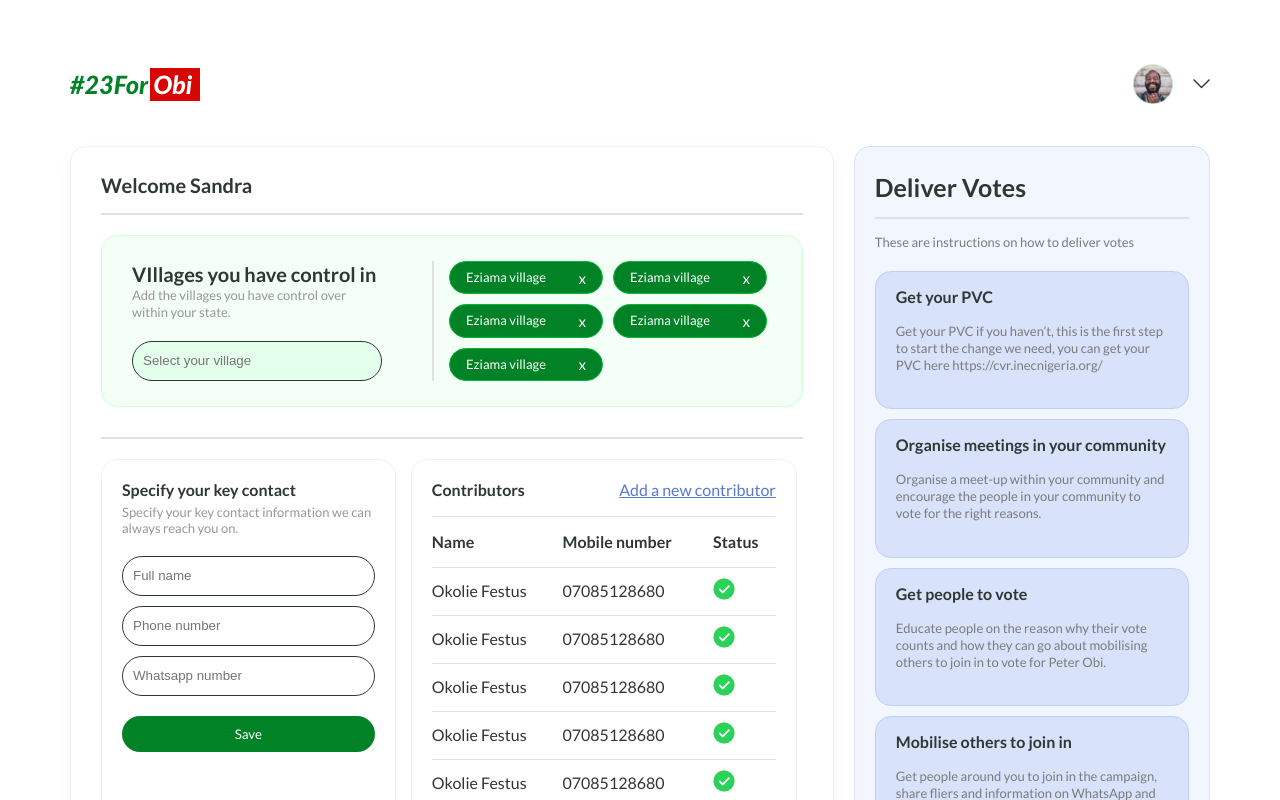
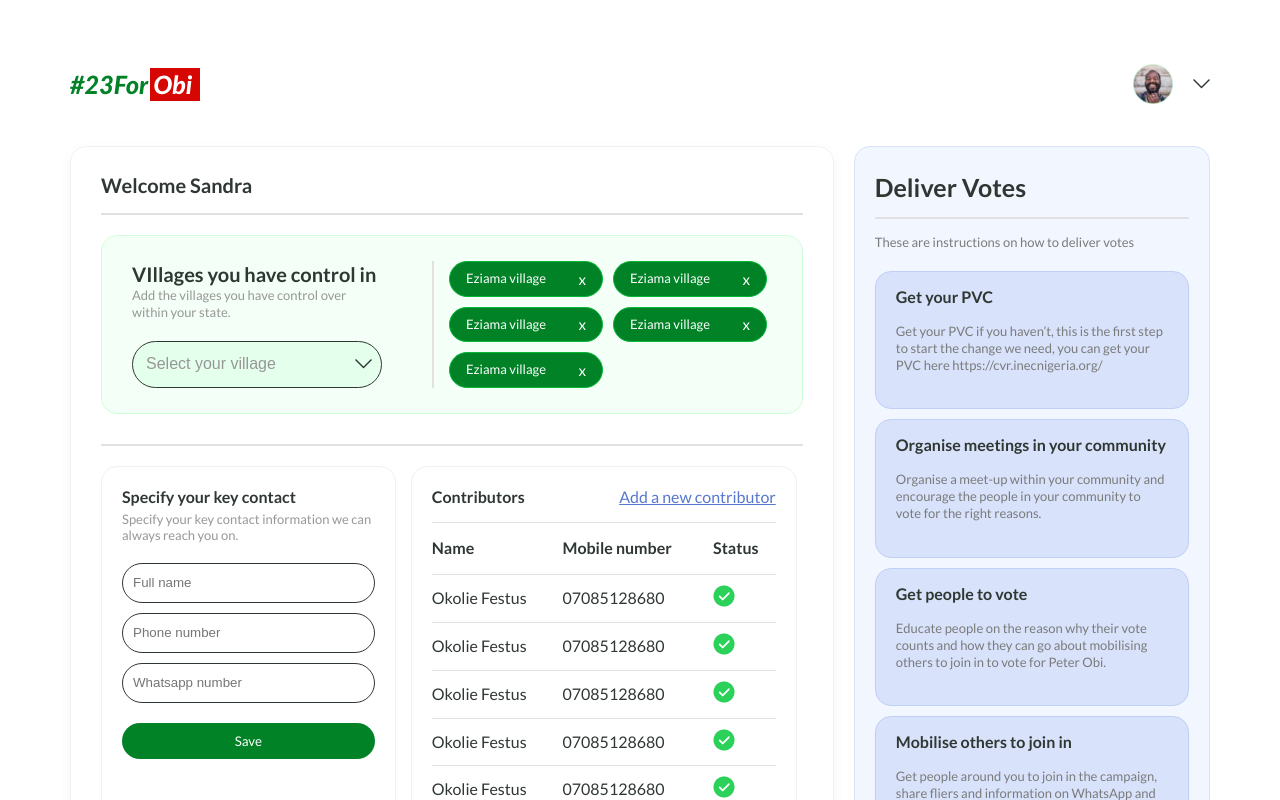
Before and after one commit to obidient/23ForObiApi, a Next.js app in the folder frontend/: page /dashboard in a window 1280 px wide. Shown: the top 800 px of the page. Built offline with nearby package versions, Linux system fonts and the light colour scheme.

Commit message:
created selectinput component

```diff
--- a/frontend/components/Dashboard/DashboardMain.js
+++ b/frontend/components/Dashboard/DashboardMain.js
@@ -1,6 +1,8 @@
 import styles from './Styles.module.scss';
+import Image from 'next/image';
+
 import status_check from '../../assets/status_check.png';
-import Image from 'next/image';
+import caret_down from '../../assets/caret_down.png';
 
 const DashboardMain = () => {
   return (
@@ -11,8 +13,19 @@ const DashboardMain = () => {
         <div className={styles.village_control__input}>
           <h3>VIllages you have control in</h3>
           <p>Add the villages you have control over within your state.</p>
-          <div className={styles.input}>
-            <input type="text" placeholder="Select your village" />
+          <div class={styles.input}>
+            <select>
+              <option selected disabled hidden>
+                Select your village
+              </option>
+              <option>Option 2</option>
+              <option>Option 3</option>
+              <option>Option 4</option>
+              <option>Option 5</option>
+            </select>
+            <div className={styles.img}>
+              <Image src={caret_down} />
+            </div>
           </div>
         </div>
         <div className={styles.village_control__outputs}>
--- a/frontend/components/Dashboard/Styles.module.scss
+++ b/frontend/components/Dashboard/Styles.module.scss
@@ -265,3 +265,47 @@
         }
     }
 }
+
+////////SELECT INPUT ////////////
+.input {
+    margin-top: 2rem;
+    position: relative;
+    select {
+        background-color: #0563af;
+        padding: 12px;
+        width: 100%;
+        border: none;
+        -webkit-appearance: button;
+        appearance: button;
+        outline: none;
+        cursor: pointer;
+
+        background: #E4FFEC;
+        border: 1px solid var(--text-color-1);
+        border-radius: 48px;
+
+        font-size: var(--font-p-text-1);
+        line-height: 130%;
+        color: var(--text-color-4);
+
+        -webkit-appearance: none;
+        -moz-appearance: none;
+        text-indent: 1px;
+        text-overflow: '';
+
+        option {
+            padding: 40px !important;
+            background: var(--tertiary-color);
+            color: var(--text-color-1);
+            // text-shadow: 0 1px 0 rgba(0, 0, 0, 0.4);
+            padding: 1rem;
+            border:0px;
+            outline:0px;
+        }
+    }
+    .img {
+        position: absolute;
+        top: 1.8rem;
+        right: 1rem;
+    }
+}
--- a/frontend/components/misc/Styles.module.scss
+++ b/frontend/components/misc/Styles.module.scss
@@ -187,3 +187,45 @@
 		}
 	}
 }
+
+
+////////SELECT INPUT ////////////
+.input {
+    margin-bottom: 2rem;
+    position: relative;
+    select {
+        padding: 1.15rem;
+        width: 100%;
+        border: none;
+        -webkit-appearance: button;
+        appearance: button;
+        outline: none;
+        cursor: pointer;
+
+        border: 1px solid var(--text-color-1);
+        border-radius: 48px;
+
+        line-height: 130%;
+        color: var(--text-color-4);
+
+        -webkit-appearance: none;
+        -moz-appearance: none;
+        text-indent: 1px;
+        text-overflow: '';
+
+        option {
+            padding: 40px !important;
+            background: var(--tertiary-color);
+            color: var(--text-color-1);
+            // text-shadow: 0 1px 0 rgba(0, 0, 0, 0.4);
+            padding: 1rem;
+            border:0px;
+            outline:0px;
+        }
+    }
+    .img {
+        position: absolute;
+        top: 1.8rem;
+        right: 1rem;
+    }
+}
```
Also changed, not shown: frontend/components/Village/Index.js (+8 -19 lines), frontend/components/misc/SelectInput.js (added, +26 -0 lines).
